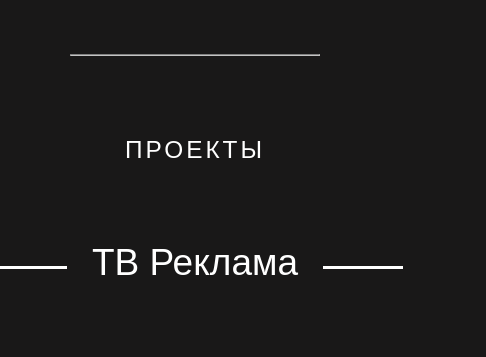
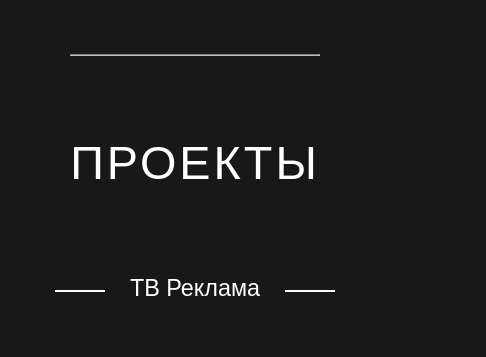
Before and after one commit to Daggerz23/doroshinms, a website built with Vite: page index.html in a window 390 px wide. Shown: the part 1020-1377 px from the top of the page, 486 px wide, since content can reach past the window. Built offline with nearby package versions, Linux system fonts and the light colour scheme; a web font is replaced by a local one.

Commit message:
Update style.css

```diff
--- a/style.css
+++ b/style.css
@@ -281,7 +281,7 @@ footer > a {
   display: flex;
   justify-content: center;
   color: #ffffff;
-  font-size: 37px;
+  font-size: 2.5em;
   font-family: 'TildaSans',Arial,sans-serif;
   line-height: 37px;
   font-weight: 400;
@@ -323,12 +323,17 @@ footer > a {
   }
 }
 @media only screen and (max-width: 900px) {
+  .projects-blocks > .projects-blocks-text {
+    font-size: 6em;
+  }
+  .projects > h2 {
+    font-size: 12em;
+  }
   .projects-blocks > .projects-blocks-text::before, .projects-blocks > .projects-blocks-text::after {
     content: '';
-    border-bottom: 3px solid #fff;
-    padding: 0 40px;
-    margin: 0 25px 12.5px 25px;
-    overflow: hidden;
+    border-bottom: 2px solid #fff;
+    padding: 0 25px;
+    margin: 0 25px 15px 25px;
   }
 
   .projects-blocks > .projects-blocks-text {
```
